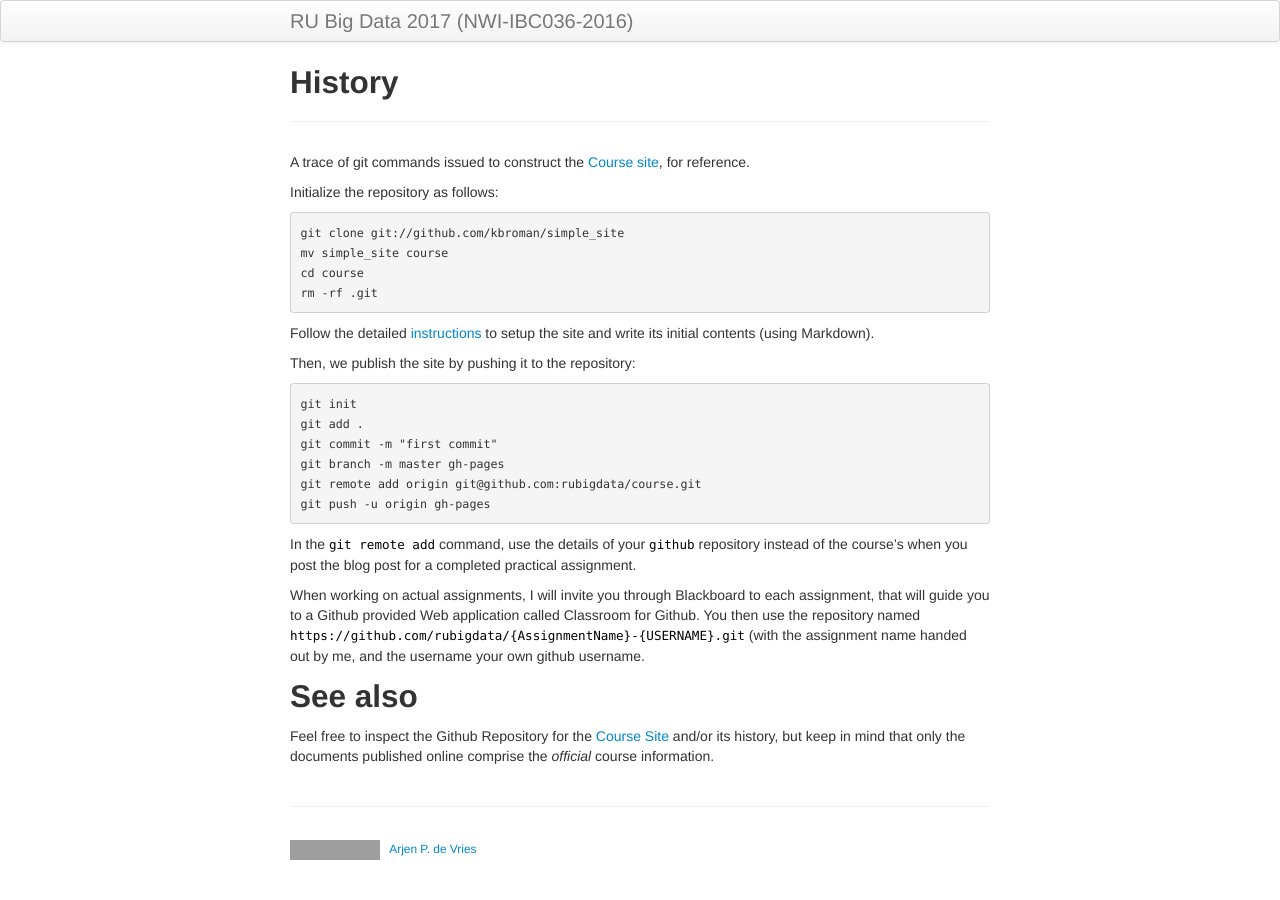
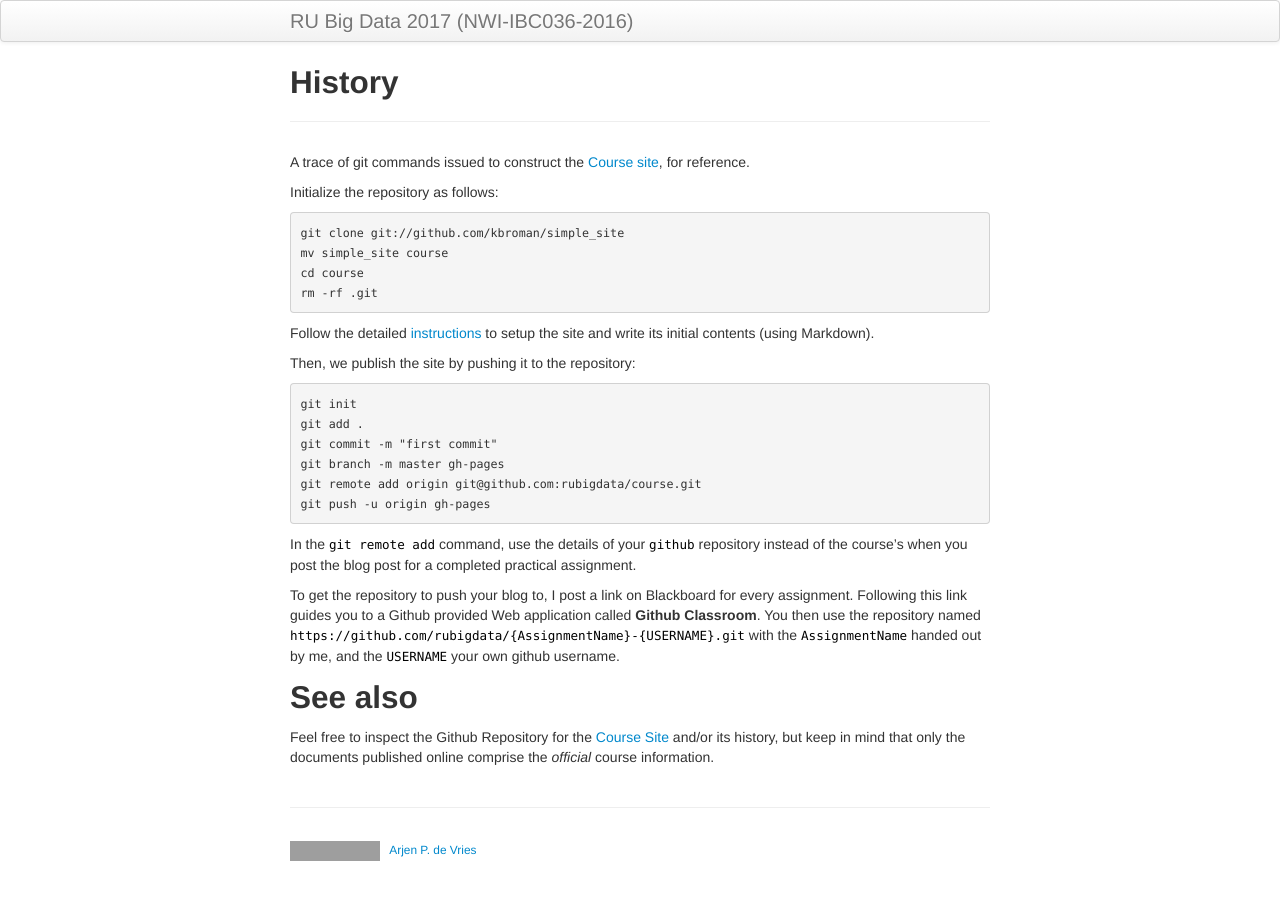
Before and after one commit to Thelukepet/course, a Jekyll site: the page built from assignments/A1a-history.md, in a window 1280 px wide. Built offline with Jekyll 4.4.1, drawn with Linux system fonts in a browser that asks for light colours; grey boxes are pictures that could not be loaded.

Commit message:
Added the right assignment links

```diff
--- a/assignments/A1a-history.md
+++ b/assignments/A1a-history.md
@@ -32,10 +32,10 @@ git push -u origin gh-pages
 In the `git remote add` command, use the details of your `github` repository instead of the course's when you
 post the blog post for a completed practical assignment.
 
-When working on actual assignments, I will invite you through Blackboard to each assignment,
-that will guide you to a Github provided Web application called Classroom for Github.
-You then use the repository named `https://github.com/rubigdata/{AssignmentName}-{USERNAME}.git` (with the assignment
-name handed out by me, and the username your own github username.
+To get the repository to push your blog to, I post a link on Blackboard for every assignment.
+Following this link guides you to a Github provided Web application called __Github Classroom__.
+You then use the repository named `https://github.com/rubigdata/{AssignmentName}-{USERNAME}.git`
+with the `AssignmentName` handed out by me, and the `USERNAME` your own github username.
 
 ## See also
 
```
Also changed, not shown: assignments/A1a-blogging.md (+3 -3 lines).
